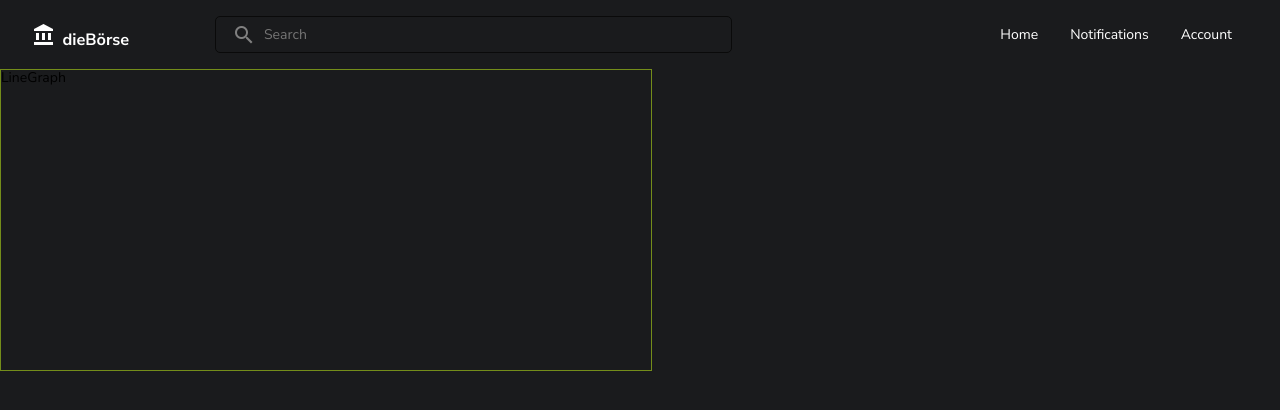
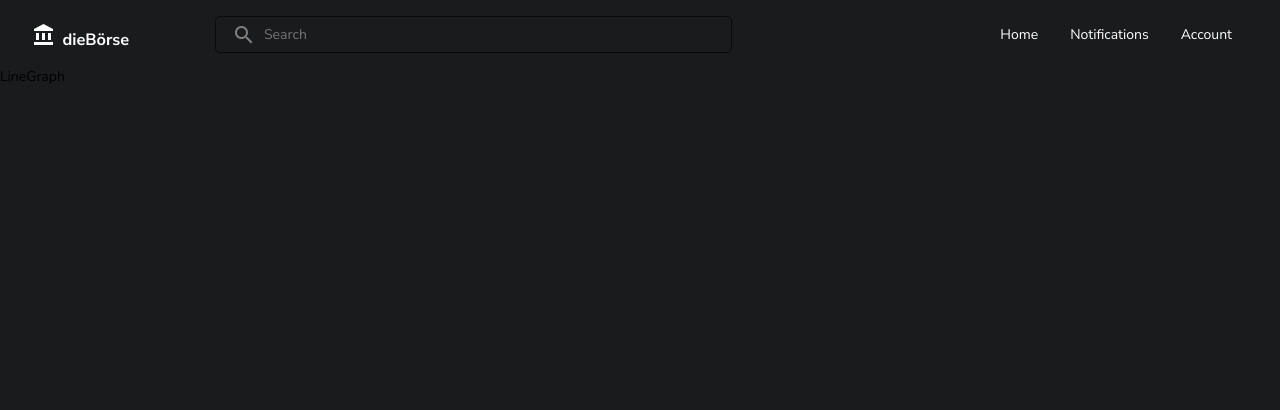
Before and after one commit to KevinKra/die_Borse, a React (Create React App) app: page /account in a window 1280 px wide. Shown: the top 410 px of the page. Built offline with nearby package versions, Linux system fonts and the light colour scheme.

Commit message:
Update style remote comments

```diff
--- a/src/components/Dashboard/Dashboard.scss
+++ b/src/components/Dashboard/Dashboard.scss
@@ -1,6 +1,31 @@
 @import "../../variables";
-.LineGraph {
-  border: 1px solid $accent;
-  height: 300px;
-  width: 650px;
+.DashBoard {
+  margin-top: 2rem;
+  color: white;
+  .primary-content {
+    margin: 0 auto;
+    width: 90%;
+    display: flex;
+    justify-content: space-around;
+  }
+  .main {
+    display: flex;
+    flex-direction: column;
+    width: 700px;
+  }
+
+  .support {
+    margin: 1.5rem 0 0 2rem;
+    box-shadow: 0px 0px 25px $darkest;
+    width: 325px;
+    height: 700px;
+  }
+  .ph {
+    height: 70px;
+    border-top: 1px solid $darkest;
+  }
 }
+
+.line-graph {
+  border-bottom: 1px solid $darkest;
+}
```
